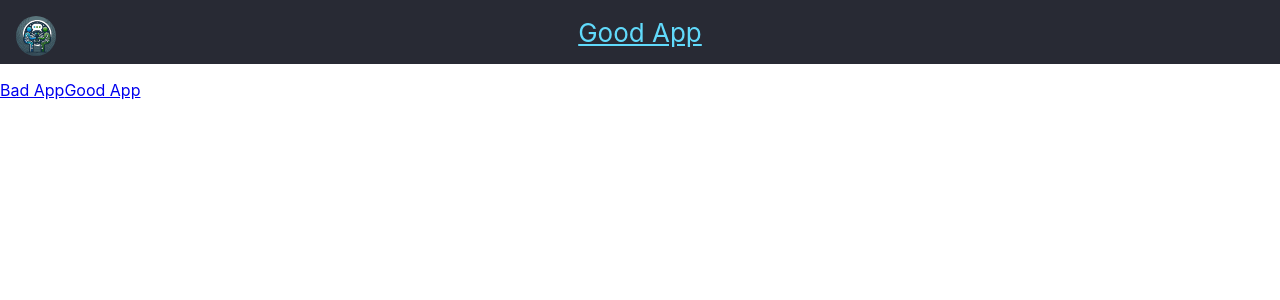
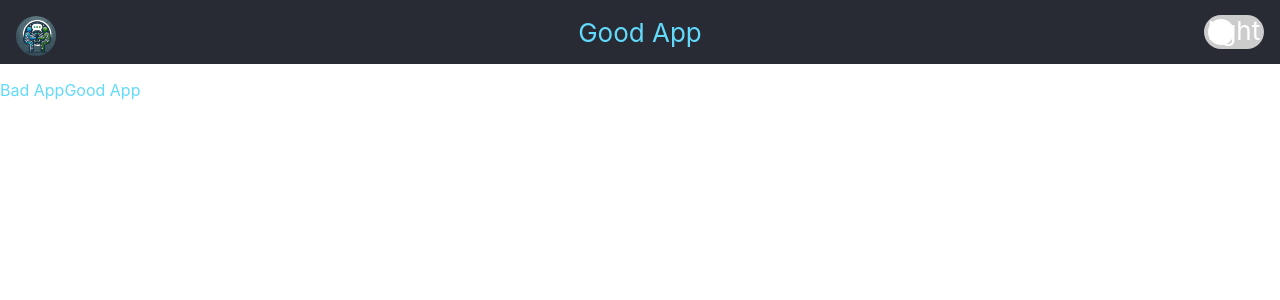
Before and after one commit to AakashChahal/good-app, a React (Create React App) app in the folder interface/good-app/: page / in a window 1280 px wide. Shown: the top 300 px of the page. Built offline with nearby package versions, Linux system fonts and the light colour scheme.

Commit message:
done something with a theme toggle switch - still need to fix it

```diff
--- a/interface/good-app/package.json
+++ b/interface/good-app/package.json
@@ -3,6 +3,10 @@
   "version": "0.1.0",
   "private": true,
   "dependencies": {
+    "@emotion/react": "^11.11.1",
+    "@emotion/styled": "^11.11.0",
+    "@mui/icons-material": "^5.14.19",
+    "@mui/material": "^5.14.19",
     "@testing-library/jest-dom": "^5.17.0",
     "@testing-library/react": "^13.4.0",
     "@testing-library/user-event": "^13.5.0",
--- a/interface/good-app/src/App.css
+++ b/interface/good-app/src/App.css
@@ -37,10 +37,69 @@
     justify-content: center;
     font-size: calc(10px + 2vmin);
     color: white;
+    position: relative;
+}
+
+.App-switch {
+    position: absolute;
+    display: inline-block;
+    width: 60px;
+    height: 34px;
+    top: auto;
+    right: 1rem;
+}
+
+.App-switch input {
+    opacity: 0;
+    width: 0;
+    height: 0;
+}
+
+.App-slider {
+    position: absolute;
+    cursor: pointer;
+    top: 0;
+    left: 0;
+    right: 0;
+    bottom: 0;
+    background-color: #ccc;
+    transition: 0.4s;
+}
+
+.App-slider:before {
+    position: absolute;
+    content: "";
+    height: 26px;
+    width: 26px;
+    left: 4px;
+    bottom: 4px;
+    background-color: white;
+    transition: 0.4s;
+}
+
+input:checked + .App-slider {
+    background-color: #000;
+}
+
+input:focus + .App-slider {
+    box-shadow: 0 0 1px #2196f3;
+}
+
+input:checked + .App-slider:before {
+    transform: translateX(26px);
+}
+
+.App-slider.round {
+    border-radius: 34px;
+}
+
+.App-slider.round:before {
+    border-radius: 50%;
 }
 
 .App-link {
     color: #61dafb;
+    text-decoration: none;
 }
 
 @keyframes App-logo-spin {
--- a/interface/good-app/src/App.js
+++ b/interface/good-app/src/App.js
@@ -1,11 +1,15 @@
 import logo from "./logo.svg";
 import "./App.css";
 
+import { useState } from "react";
+
 function App() {
     // Get theme from browser preference
-    const theme = window.matchMedia("(prefers-color-scheme: dark)").matches
-        ? "dark"
-        : "light";
+    const [theme, setTheme] = useState(
+        window.matchMedia("(prefers-color-scheme: dark)").matches
+            ? "dark"
+            : "light"
+    );
 
     return (
         <div className={`App App-${theme}`}>
@@ -14,16 +18,36 @@ function App() {
                 <a className="App-link" href="/" rel="noopener noreferrer">
                     Good App
                 </a>
+                <label className="App-switch">
+                    <input
+                        type="checkbox"
+                        checked={theme === "dark"}
+                        onChange={(e) => {
+                            setTheme(e.target.checked ? "dark" : "light");
+                        }}
+                    />
+                    <span className="App-slider round">
+                        {theme === "dark" ? "dark" : "light"}
+                    </span>
+                </label>
             </header>
 
             <div className="App-body">
                 <p>
-                    <a href="/bad-app" rel="noopener noreferrer">
+                    <a
+                        className="App-link"
+                        href="/bad-app"
+                        rel="noopener noreferrer"
+                    >
                         Bad App
                     </a>
                 </p>
                 <p>
-                    <a href="/good-app" rel="noopener noreferrer">
+                    <a
+                        className="App-link"
+                        href="/good-app"
+                        rel="noopener noreferrer"
+                    >
                         Good App
                     </a>
                 </p>
```
Also changed, not shown: 1 other file (tests, documents, lock files or other folders).
